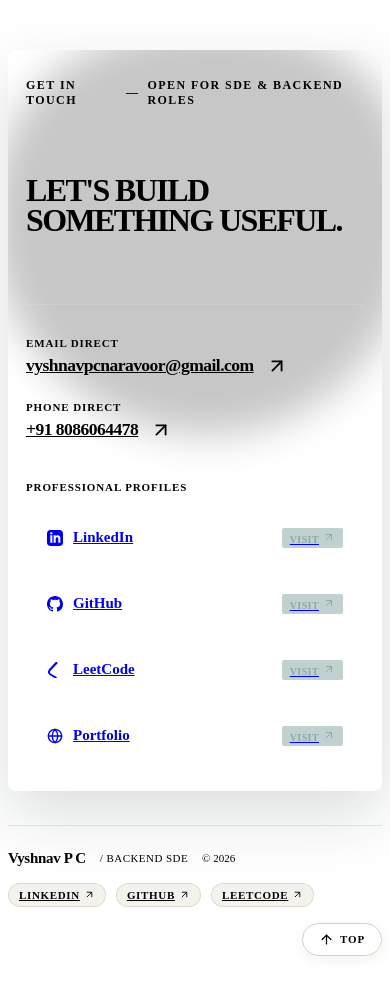
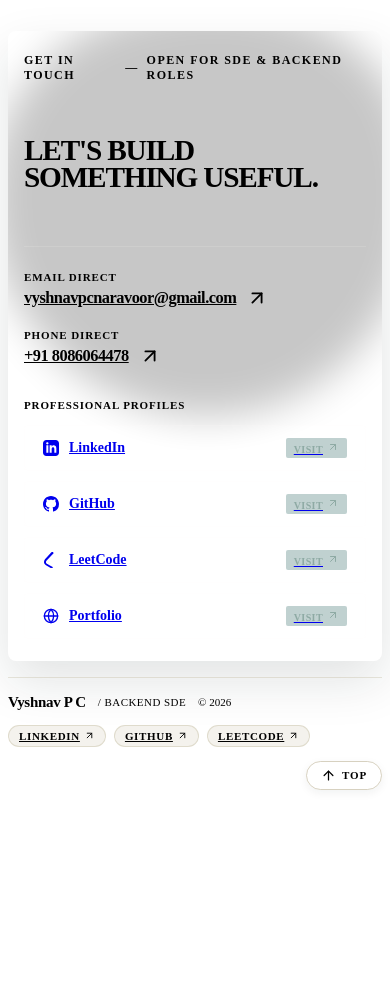
Before and after one commit to vyshn4v/portfolio, a React (Vite) app: page / in a window 390 px wide. Shown: the part 9920-10904 px from the top of the page. After the commit the page ends 10732 px from the top, so only its background shows below. Built offline with nearby package versions, Linux system fonts and the light colour scheme; the HTML template or start-up script is replaced by a standard one.

Commit message:
style(spacing): tighten bottom space after profile links, reduce contact panel padding, and push

```diff
--- a/src/components/Contact/Contact.css
+++ b/src/components/Contact/Contact.css
@@ -1,6 +1,6 @@
 .contact-section {
-  padding-top: clamp(48px, 6vh, 96px);
-  padding-bottom: clamp(32px, 4vh, 56px);
+  padding-top: clamp(40px, 5vh, 80px);
+  padding-bottom: clamp(16px, 2.5vh, 32px);
   position: relative;
   background-color: var(--color-bg);
 }
@@ -9,10 +9,10 @@
   background-color: var(--color-ink);
   color: var(--color-bg);
   border-radius: 8px;
-  padding: clamp(48px, 7vw, 96px);
+  padding: clamp(32px, 5vw, 64px);
   position: relative;
   overflow: hidden;
-  box-shadow: 0 24px 64px rgba(13, 35, 34, 0.15);
+  box-shadow: 0 20px 50px rgba(13, 35, 34, 0.12);
 }
 
 /* Restrained Orange Organic Accent Shape inside dark panel */
@@ -33,7 +33,7 @@
   z-index: 2;
   display: flex;
   flex-direction: column;
-  gap: clamp(40px, 5vh, 64px);
+  gap: clamp(24px, 3.5vh, 44px);
 }
 
 .contact-eyebrow {
@@ -54,9 +54,9 @@
 
 .contact-heading {
   font-family: var(--font-display);
-  font-size: clamp(40px, 6.5vw, 88px);
-  line-height: 0.92;
-  letter-spacing: -0.05em;
+  font-size: clamp(36px, 5.5vw, 76px);
+  line-height: 0.94;
+  letter-spacing: -0.04em;
   font-weight: 700;
   text-transform: uppercase;
   color: var(--color-bg);
@@ -66,23 +66,23 @@
 /* Contact Details & Channels Grid */
 .contact-grid {
   display: grid;
-  grid-template-columns: 1.2fr 0.8fr;
+  grid-template-columns: 1.15fr 0.85fr;
   align-items: start;
-  gap: clamp(32px, 5vw, 72px);
-  padding-top: 32px;
+  gap: clamp(28px, 4vw, 56px);
+  padding-top: 24px;
   border-top: 1px solid rgba(247, 246, 240, 0.15);
 }
 
 .contact-primary-channels {
   display: flex;
   flex-direction: column;
-  gap: 24px;
+  gap: 20px;
 }
 
 .contact-channel-item {
   display: flex;
   flex-direction: column;
-  gap: 6px;
+  gap: 4px;
 }
 
 .channel-label {
@@ -96,13 +96,13 @@
 
 .channel-action-link {
   font-family: var(--font-display);
-  font-size: clamp(20px, 2.8vw, 36px);
+  font-size: clamp(18px, 2.4vw, 32px);
   font-weight: 700;
   color: var(--color-bg);
   letter-spacing: -0.03em;
   display: inline-flex;
   align-items: center;
-  gap: 12px;
+  gap: 10px;
   transition: color var(--duration-fast) var(--ease-micro);
   width: fit-content;
 }
@@ -123,20 +123,20 @@
 .contact-links-col {
   display: flex;
   flex-direction: column;
-  gap: 18px;
+  gap: 14px;
 }
 
 .contact-links-list {
   display: flex;
   flex-direction: column;
-  gap: 12px;
+  gap: 10px;
 }
 
 .profile-link-card {
   display: flex;
   align-items: center;
   justify-content: space-between;
-  padding: 16px 20px;
+  padding: 12px 18px;
   background: rgba(247, 246, 240, 0.04);
   border: 1px solid rgba(247, 246, 240, 0.1);
   border-radius: 4px;
@@ -153,7 +153,7 @@
   align-items: center;
   gap: 10px;
   font-family: var(--font-display);
-  font-size: 15px;
+  font-size: 14px;
   font-weight: 600;
   color: var(--color-bg);
 }
@@ -186,26 +186,31 @@
 /* Responsive */
 @media (max-width: 860px) {
   .contact-panel {
-    padding: 32px 24px;
+    padding: 24px 20px;
   }
 
   .contact-grid {
     grid-template-columns: 1fr;
-    gap: 40px;
+    gap: 32px;
   }
 }
 
 @media (max-width: 640px) {
+  .contact-section {
+    padding-top: 32px;
+    padding-bottom: 16px;
+  }
+
   .contact-panel {
-    padding: 28px 18px;
+    padding: 22px 16px;
   }
 
   .contact-heading {
-    font-size: clamp(32px, 8vw, 48px);
+    font-size: clamp(28px, 7.5vw, 42px);
   }
 
   .channel-action-link {
-    font-size: clamp(17px, 4.5vw, 24px);
+    font-size: clamp(16px, 4.2vw, 22px);
     word-break: break-all;
   }
 }
--- a/src/components/Footer/Footer.css
+++ b/src/components/Footer/Footer.css
@@ -1,6 +1,6 @@
 .footer-container {
-  padding-top: 24px;
-  padding-bottom: max(20px, env(safe-area-inset-bottom, 20px));
+  padding-top: 16px;
+  padding-bottom: max(14px, env(safe-area-inset-bottom, 14px));
   background-color: var(--color-bg);
   border-top: 1px solid rgba(198, 190, 165, 0.4);
   position: relative;
@@ -10,13 +10,13 @@
   display: flex;
   align-items: center;
   justify-content: space-between;
-  gap: 20px;
+  gap: 16px;
 }
 
 .footer-left {
   display: flex;
   align-items: center;
-  gap: 14px;
+  gap: 12px;
   flex-wrap: wrap;
 }
 
@@ -45,7 +45,7 @@
 .footer-links-group {
   display: flex;
   align-items: center;
-  gap: 10px;
+  gap: 8px;
   flex-wrap: wrap;
 }
 
@@ -57,7 +57,7 @@
   font-size: 11px;
   font-weight: 600;
   letter-spacing: 0.06em;
-  padding: 5px 10px;
+  padding: 4px 10px;
   border-radius: 999px;
   background-color: rgba(198, 190, 165, 0.2);
   border: 1px solid rgba(198, 190, 165, 0.45);
@@ -75,7 +75,7 @@
 .footer-right {
   display: flex;
   align-items: center;
-  gap: 14px;
+  gap: 12px;
 }
 
 /* Floating-style Bubble Back to Top */
@@ -84,12 +84,12 @@
   align-items: center;
   justify-content: center;
   gap: 6px;
-  padding: 8px 16px;
+  padding: 6px 14px;
   border-radius: 999px;
   background-color: var(--color-white);
   color: var(--color-ink);
   border: 1.5px solid rgba(198, 190, 165, 0.7);
-  box-shadow: 0 4px 14px rgba(13, 35, 34, 0.06);
+  box-shadow: 0 3px 10px rgba(13, 35, 34, 0.06);
   font-family: var(--font-mono);
   font-size: 11px;
   font-weight: 700;
@@ -103,8 +103,8 @@
   background-color: var(--color-ink);
   color: var(--color-bg);
   border-color: var(--color-ink);
-  transform: translateY(-3px) scale(1.04);
-  box-shadow: 0 8px 24px rgba(13, 35, 34, 0.12);
+  transform: translateY(-2px) scale(1.04);
+  box-shadow: 0 6px 18px rgba(13, 35, 34, 0.12);
 }
 
 .footer-bubble-btn svg {
@@ -120,7 +120,7 @@
   .footer-inner {
     flex-direction: column;
     align-items: flex-start;
-    gap: 16px;
+    gap: 14px;
   }
 
   .footer-right {
```
